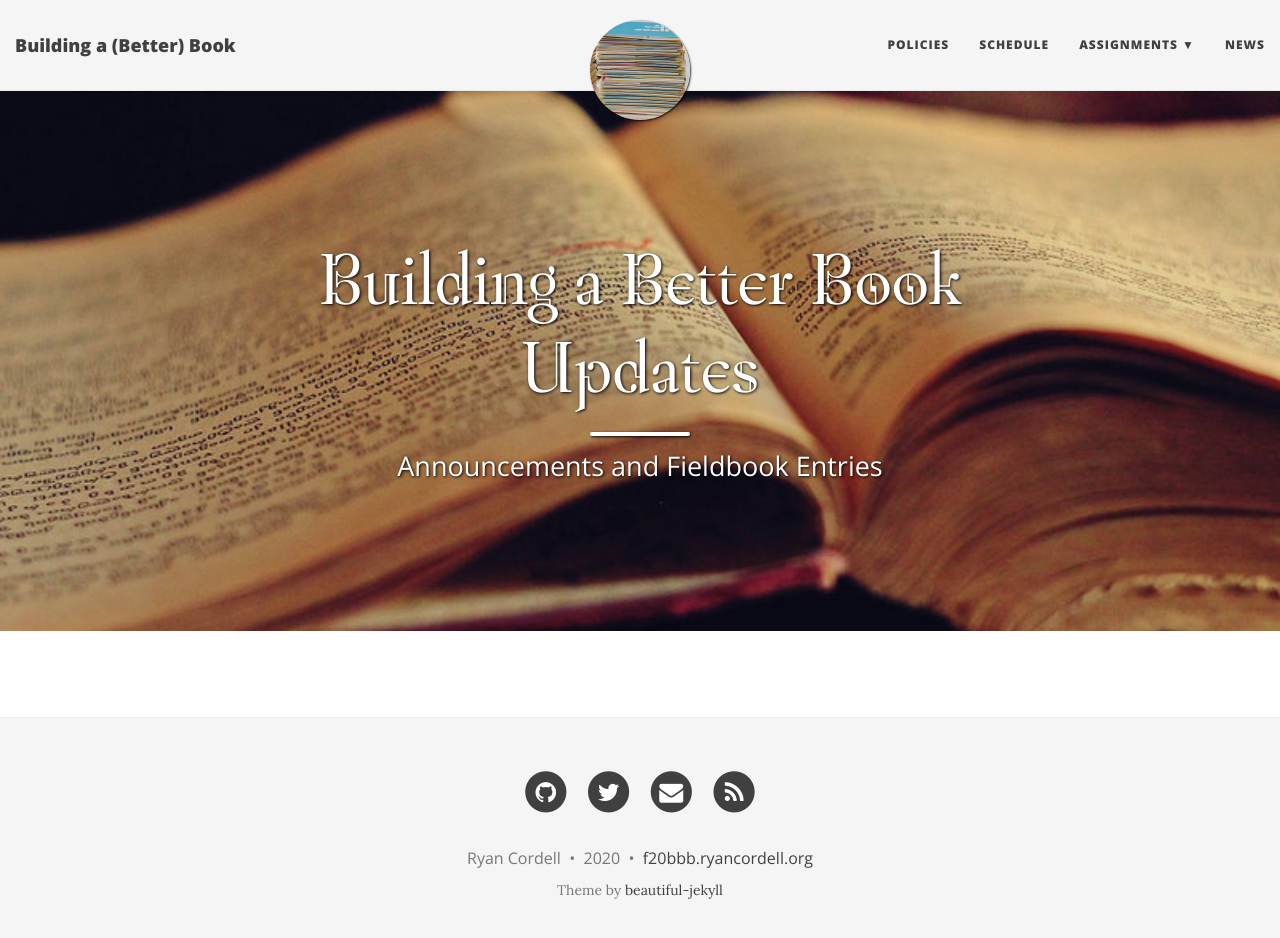
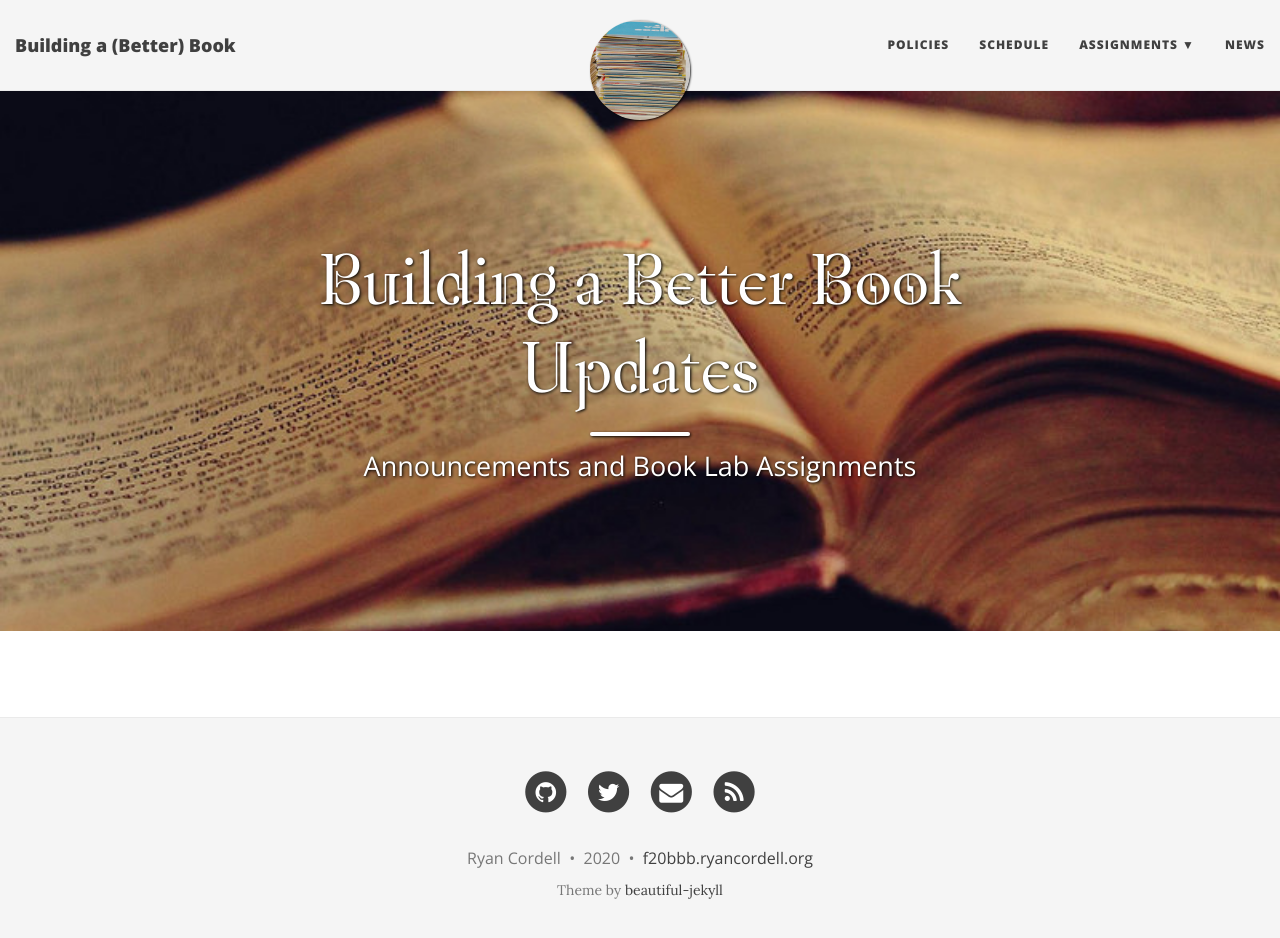
Before and after one commit to rccordell/f20bbb, a Jekyll site: the page built from news/index.html, in a window 1280 px wide and 951 px high. Shown: the top 938 px of the window. Built offline with Jekyll 4.4.1, drawn with Linux system fonts in a browser that asks for light colours; nearby versions of some CDN libraries; some web fonts are replaced; the list of posts is cut into pages by our own code.

Commit message:
update news subhead

```diff
--- a/news/index.html
+++ b/news/index.html
@@ -1,7 +1,7 @@
 ---
 layout: page
 title: Building a Better Book Updates
-subtitle: Announcements and Fieldbook Entries
+subtitle: Announcements and Book Lab Assignments
 use-site-title: true
 bigimg: /img/32004918513_48fc6589d4_c.jpg
 ---
```
